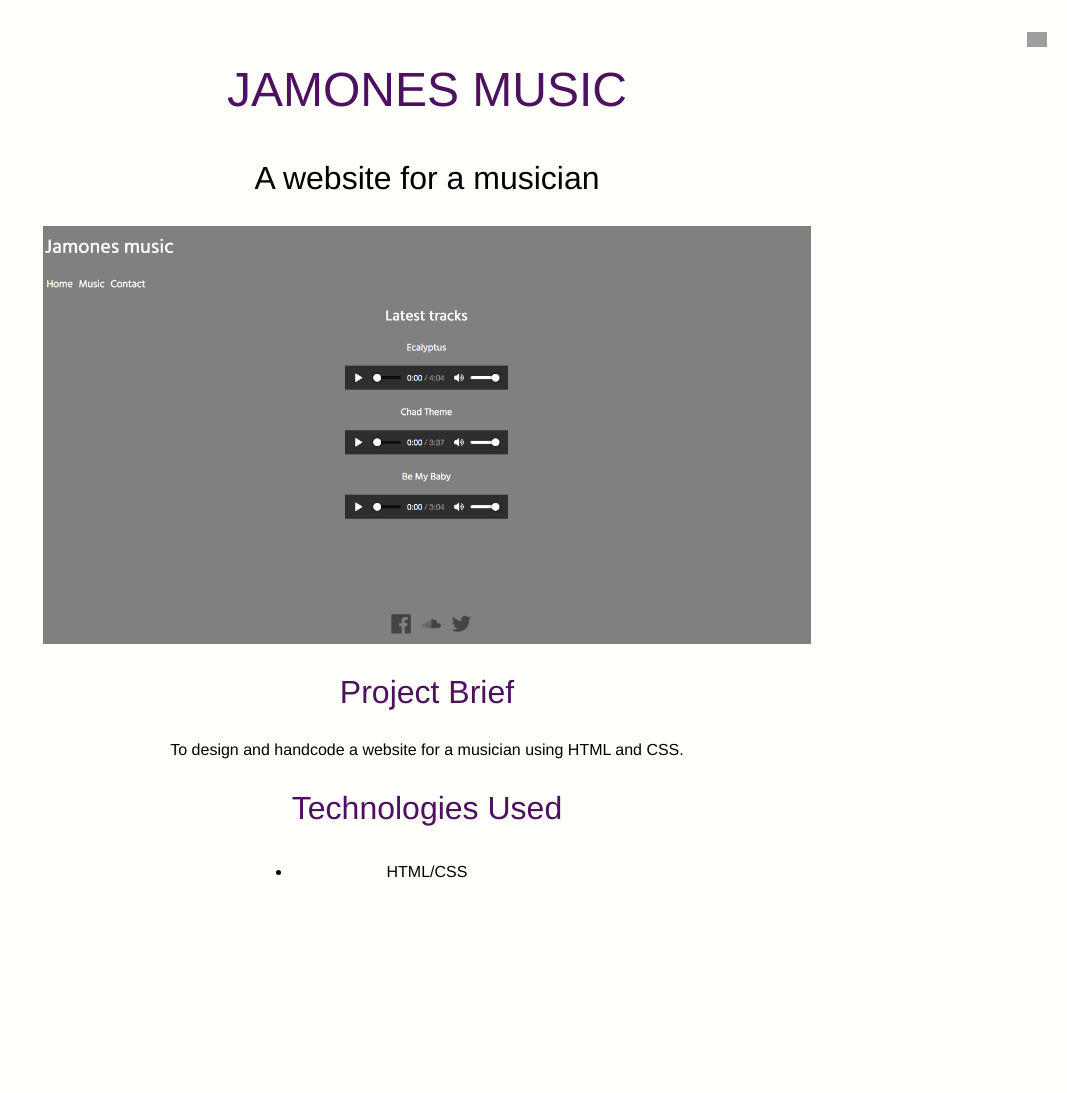
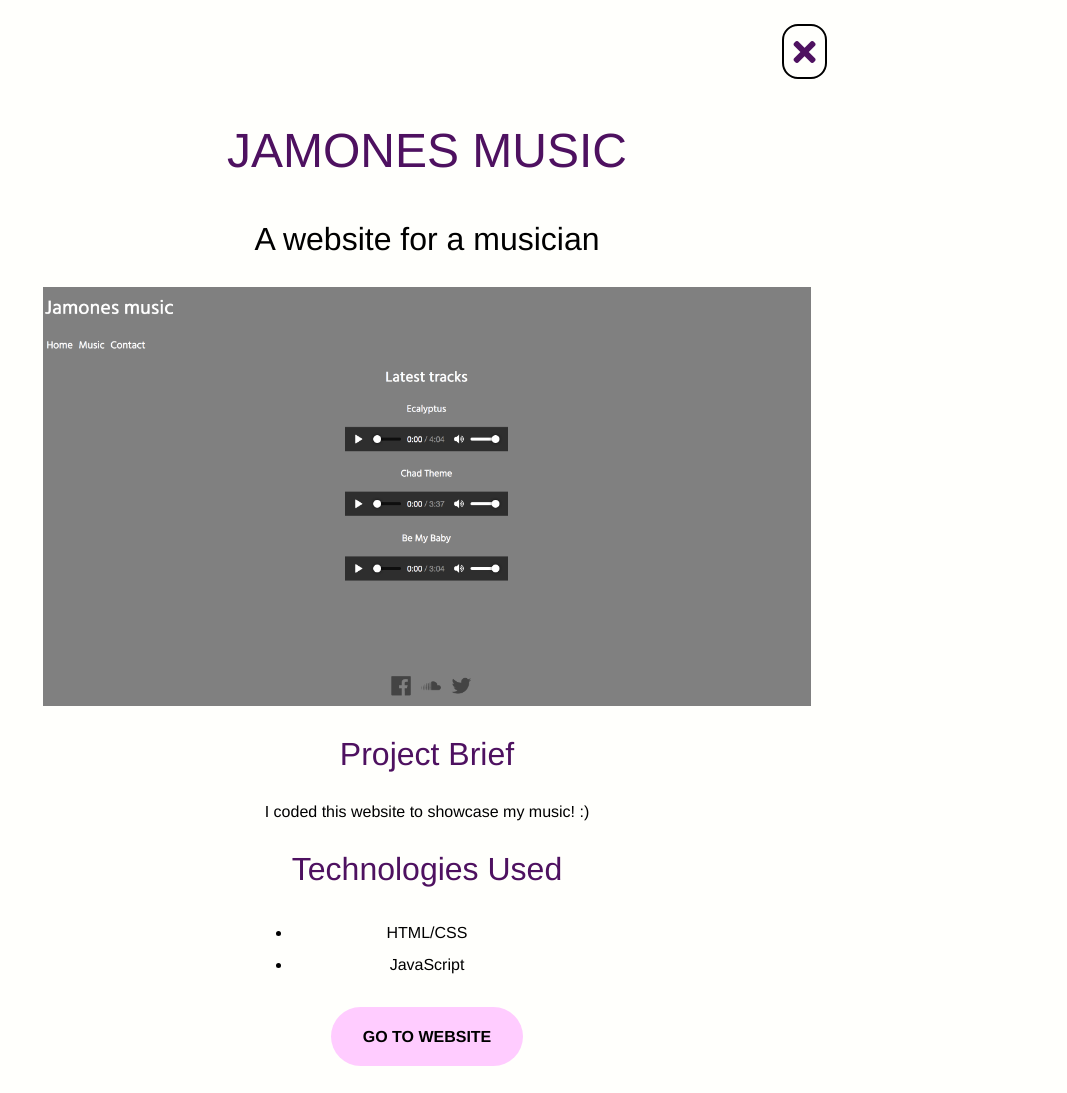
Before and after one commit to jamesbdev/portfolio, a PHP site: page /portfolio/jamonesmusic.html in a window 1280 px wide. Shown: the whole page, without its empty margins (213-1280 px from the left). Before the commit the page ends 878 px from the top, so only its background shows below. Run offline with PHP 8.4, Linux system fonts and the light colour scheme; some libraries are stand-ins or nearby versions; grey boxes are pictures that could not be loaded.

Commit message:
added go to website button in portfolio

```diff
--- a/css/style.css
+++ b/css/style.css
@@ -330,6 +330,9 @@ hr {
 .closeArrow {
 	text-align: right;
 	padding-top: 0.5em;
+	width: 30%;
+	position: relative;
+	left: 30em;
 }
 
 @media only screen and (max-width: 720px){
@@ -483,6 +486,9 @@ textarea {
   padding: 1.3em 2em;
   text-transform: uppercase;
   width: 14em;
+	text-decoration: none;
+	color: black;
+	text-align: center;
 }
 
 .button:hover {
@@ -819,6 +825,7 @@ padding: 1em;
 	display: flex;
   flex-direction: column;
 	align-items: center;
+	padding: 1em 0;
 
 }
 
@@ -866,3 +873,7 @@ padding: 1em;
 	margin: 0 auto;
 	display: block;
 }
+
+.goToWebsite {
+	margin-bottom: 2em;
+}
--- a/portfolio/flowerfloat.html
+++ b/portfolio/flowerfloat.html
@@ -37,6 +37,10 @@
   </ul>
 
 </div><!--technologies-->
+<div class="goToWebsite">
+  <a href="http://www.flowerfloat.co.uk" class="button" target="
+">Go to website</a>
+</div><!--go to website-->
 </div><!--portfolio flex container-->
 </body>
 </html>
--- a/portfolio/jamonesmusic.html
+++ b/portfolio/jamonesmusic.html
@@ -6,11 +6,16 @@
   <meta http-equiv="X-UA-Compatible" content="ie=edge">
   <title>Portfolio: Jamones Music</title>
   <link rel="stylesheet" href="../css/style.css">
+  <link rel="stylesheet" href="https://use.fontawesome.com/releases/v5.2.0/css/all.css" integrity="sha384-hWVjflwFxL6sNzntih27bfxkr27PmbbK/iSvJ+a4+0owXq79v+lsFkW54bOGbiDQ" crossorigin="anonymous">
 </head>
 <body class="portfolio-page">
   <div class="portfolio-flex-container">
     <div class="portfolio-heading">
-      <a href="../index.html#portfolio"><img src="../images/icon/purple-close-icon.png" alt="close window icon" class="portfolio-close"></a>
+      <div class="closeArrow">
+      <a href="../index.html#portfolio">
+        <i class="fas fa-times fa-2x"></i>
+      </a>
+    </div><!--closeArrow-->
   <h1 class="portfolio-main-title">Jamones Music</h1>
   <p class="portfolio-subheading">A website for a musician</p>
 </div><!--portfolio heading-->
@@ -19,7 +24,7 @@
 </div><!--portfolio image-->
 <div class="project-brief">
   <h3 class="portfolio-h3">Project Brief</h3>
-  <p class="portfolio-project-description">To design and handcode a website for a musician using HTML and CSS.</p>
+  <p class="portfolio-project-description">I coded this website to showcase my music! :)</p>
 
 
 </div><!--project brief-->
@@ -27,10 +32,15 @@
   <h3 class="portfolio-h3">Technologies Used</h3>
   <ul class="technologies-ul">
     <li class="technologies-li">HTML/CSS</li>
+    <li class="technologies-li">JavaScript</li>
 
   </ul>
 
 </div><!--technologies-->
+<div class="goToWebsite">
+  <a href="http://www.jamonesmusic.com" class="button" target="
+">Go to website</a>
+</div><!--go to website-->
 </div><!--portfolio flex container-->
 </body>
 </html>
```
Also changed, not shown: portfolio/antonia.html (+10 -1 lines).
